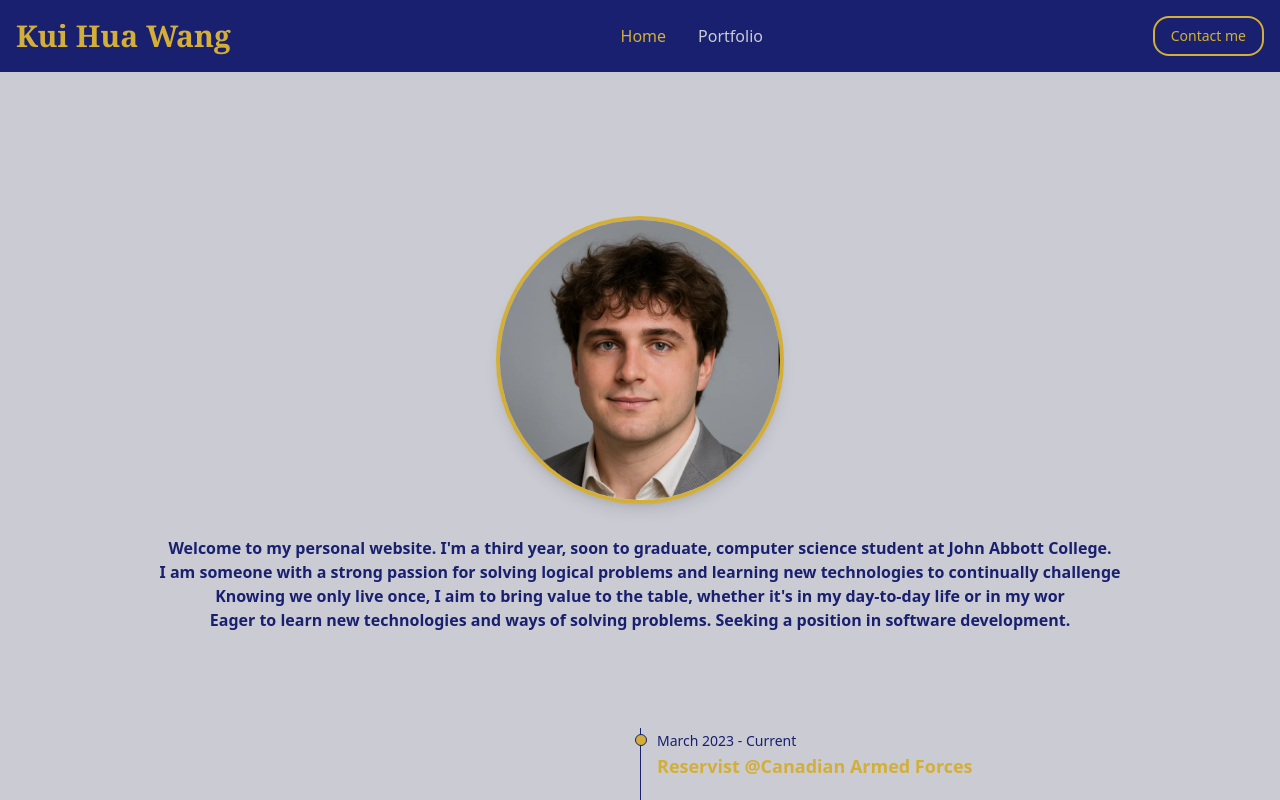
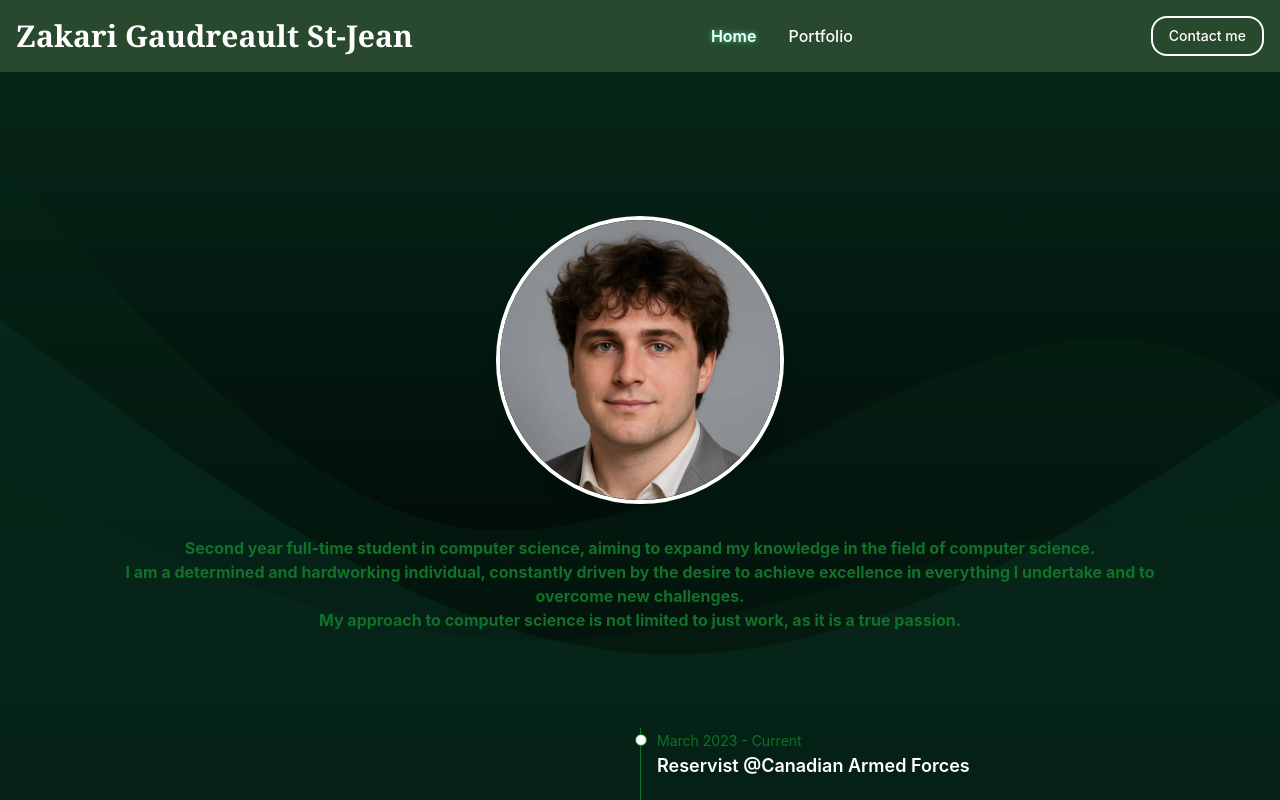
Before and after one commit to ZakariGaudreault/MyPorfolio, a Next.js app: page / in a window 1280 px wide. Shown: the top 800 px of the page. Built offline with nearby package versions, Linux system fonts and the light colour scheme.

Commit message:
greatly improved color synergy

```diff
--- a/app/globals.css
+++ b/app/globals.css
@@ -3,25 +3,29 @@
 @tailwind utilities;
 
 :root {
-  --foreground-rgb: 0, 0, 0;
-  --background-start-rgb: 214, 219, 220;
-  --background-end-rgb: 255, 255, 255;
+  --foreground-rgb: 255, 255, 255;
 }
 
-@media (prefers-color-scheme: light) {
-  :root {
-    --foreground-rgb: 0, 0, 255;
-    --background-start-rgb: 0, 0, 0;
-    --background-end-rgb: 0, 0, 0;
+body {
+  background: transparent;
+  color: white;
+  font-family: 'Inter', sans-serif;
+}
+
+
+
+
+@keyframes pulse-slow {
+  0%, 100% {
+    transform: scale(1);
+    opacity: 0.2;
+  }
+  50% {
+    transform: scale(1.5);
+    opacity: 0.5;
   }
 }
 
-body {
-  color: rgb(var(--foreground-rgb));
-  background: linear-gradient(
-      to bottom,
-      transparent,
-      rgb(var(--background-end-rgb))
-    )
-    rgb(var(--background-start-rgb));
+.animate-pulse-slow {
+  animation: pulse-slow 4s infinite;
 }
--- a/app/layout.tsx
+++ b/app/layout.tsx
@@ -1,3 +1,4 @@
+// app/layout.tsx
 import type { Metadata } from "next";
 import "./globals.css";
 import Footer from "@/components/footer";
@@ -15,18 +16,52 @@ export default function RootLayout({
   children: React.ReactNode;
 }) {
   return (
-    <React.StrictMode>
-      <html lang="en" className="bg-tertiary">
-        <body>
-          <Navbar />
+    <html lang="en">
+      <body className="relative">
+        {/* ✅ Full-page Background with Waves */}
+        <div className="fixed inset-0 -z-10">
+          <svg
+            className="w-full h-full"
+            viewBox="0 0 1440 320"
+            preserveAspectRatio="none"
+            xmlns="http://www.w3.org/2000/svg"
+          >
+            <defs>
+              <linearGradient id="greenGradient" x1="0" y1="0" x2="0" y2="1">
+                <stop offset="0%" stopColor="#062a1a" />         {/* dark forest green */}
+                <stop offset="100%" stopColor="#000000ff" />       {/* light turquoise */}
+              </linearGradient>
+            </defs>
+            <rect width="100%" height="100%" fill="url(#greenGradient)" />
 
-          <div className="flex min-h-screen flex-col items-center justify-between lg:p-24 p-8 bg-tertiary">
-            {children}
-          </div>
+            {/* Layer 1 */}
+            <path
+              fill="#062718ff"
+              fillOpacity="0.4"
+              d="M0,64L80,96C160,128,320,192,480,208C640,224,800,192,960,165.3C1120,139,1280,117,1440,160L1440,320L0,320Z"
+            />
+            {/* Layer 2 */}
+            <path
+              fill="#0b3e2e"
+              fillOpacity="0.3"
+              d="M0,128L120,160C240,192,480,256,720,261.3C960,267,1200,213,1320,186.7L1440,160L1440,320L0,320Z"
+            />
+            {/* Layer 3 */}
+            <path
+              fill="#0b361cff"
+              fillOpacity="0.2"
+              d="M0,192L100,208C200,224,400,256,600,256C800,256,1000,224,1200,213.3C1400,203,1440,192,1440,192L1440,320L0,320Z"
+            />
+          </svg>
+        </div>
 
-          <Footer />
-        </body>
-      </html>
-    </React.StrictMode>
+        {/* Page Content */}
+        <Navbar />
+        <main className="relative z-10 min-h-screen flex flex-col items-center justify-between p-8 lg:p-24">
+          {children}
+        </main>
+        <Footer />
+      </body>
+    </html>
   );
 }
--- a/components/navbar.tsx
+++ b/components/navbar.tsx
@@ -4,10 +4,9 @@ import Link from "next/link";
 
 export default function Navbar() {
   const pathName = usePathname();
-  const button = {
-    active: "text-primary",
-    inactive: "text-tertiary hover:text-primary",
-  };
+
+  // Replace this with your actual secondary color HEX code
+  const secondaryColorHex = "#34D399";
 
   const links = [
     { href: "/", label: "Home" },
@@ -15,11 +14,11 @@ export default function Navbar() {
   ];
 
   return (
-    <nav className="bg-secondary border-gray-200">
+    <nav className="bg-tertiary border-gray-200">
       <div className="max-w-screen-xl flex flex-wrap items-center justify-between mx-auto p-4">
         <a href="/" className="flex items-center space-x-3 rtl:space-x-reverse">
           <span className="self-center lg:text-3xl font-semibold whitespace-nowrap text-primary font-serif">
-            Kui Hua Wang
+            Zakari Gaudreault St-Jean
           </span>
         </a>
         <div className="flex md:order-2 space-x-3 md:space-x-0 rtl:space-x-reverse">
@@ -30,7 +29,7 @@ export default function Navbar() {
               );
             }}
             type="button"
-            className="text-primary bg-secondary hover:bg-primary border-2 hover:text-secondary border-primary font-medium rounded-2xl text-sm px-4 py-2 text-center"
+            className="text-primary bg-tertiary hover:bg-primary border-2 hover:text-tertiary border-primary font-medium rounded-2xl text-sm px-4 py-2 text-center"
           >
             Contact me
           </button>
@@ -40,7 +39,7 @@ export default function Navbar() {
             }}
             data-collapse-toggle="navbar-cta"
             type="button"
-            className="inline-flex items-center p-2 w-10 h-10 justify-center text-sm text-primary rounded-2xl md:hidden hover:bg-primary hover:text-secondary focus:outline-none focus:ring-2"
+            className="inline-flex items-center p-2 w-10 h-10 justify-center text-sm text-primary rounded-2xl md:hidden hover:bg-primary hover:text-tertiary focus:outline-none focus:ring-2"
             aria-controls="navbar-cta"
             aria-expanded="false"
           >
@@ -66,14 +65,21 @@ export default function Navbar() {
           className="items-center justify-between hidden w-full md:flex md:w-auto md:order-1"
           id="navbar-cta"
         >
-          <ul className="flex flex-col font-medium p-4 md:p-0 mt-4 border border-gray-100 rounded-2xl  md:space-x-8 rtl:space-x-reverse md:flex-row md:mt-0 md:border-0 bg-secondary ">
+          <ul className="flex flex-col font-medium p-4 md:p-0 mt-4 border border-gray-100 rounded-2xl md:space-x-8 rtl:space-x-reverse md:flex-row md:mt-0 md:border-0 bg-tertiary">
             {links.map(({ href, label }) => (
               <li key={href}>
                 <Link
                   href={href}
                   className={`${
-                    pathName === href ? button.active : button.inactive
+                    pathName === href
+                      ? "text-primary font-semibold"
+                      : "text-white hover:text-primary"
                   }`}
+                  style={
+                    pathName === href
+                      ? { textShadow: `0 0 5px ${secondaryColorHex}` }
+                      : {}
+                  }
                 >
                   {label}
                 </Link>
--- a/components/personalPresentation.tsx
+++ b/components/personalPresentation.tsx
@@ -10,26 +10,22 @@ export default function PersonalPresentation() {
       </div>
       <div className="text-center">
         <AnimatedText
-          text="Welcome to my personal website. I'm a third year, soon to graduate, computer science student at John Abbott College."
-          delay={50}
+          text="Second year full-time student in computer science, aiming to expand my knowledge in the field of computer science.
+"
+          delay={25}
           className="text-secondary font-bold"
         />
         <AnimatedText
-          text="I am someone with a strong passion for solving logical problems and learning new technologies to continually challenge
-          myself."
-          delay={50}
+          text=" I
+          am a determined and hardworking individual, constantly driven by the desire to achieve excellence in everything I
+          undertake and to overcome new challenges."
+          delay={25}
           className="text-secondary font-bold"
         />
         <AnimatedText
-          text="Knowing we only live once, I aim to bring value to the table, whether it's in my day-to-day life or in my
-          working environment."
-          delay={50}
-          className="text-secondary font-bold"
-        />
-        <AnimatedText
-          text="Eager to learn new technologies and ways of solving problems. Seeking a position in
-          software development."
-          delay={50}
+          text=" My approach to computer science is not limited to just work, as it is a true
+          passion."
+          delay={25}
           className="text-secondary font-bold"
         />
       </div>
--- a/components/profilePicture.tsx
+++ b/components/profilePicture.tsx
@@ -11,7 +11,7 @@ export default function ProfilePicture({
     <Image
       src={`${basePath}/profilepic.jpeg`}
       alt="Profile picture of website author"
-      width={724}
+      width={700}
       height={1086}
       className={`rounded-full object-cover object-top border-4 border-primary shadow-lg ${className}`}
     />
--- a/components/technicalSkills.tsx
+++ b/components/technicalSkills.tsx
@@ -20,7 +20,7 @@ const options = {
   },
   chart: {
     type: "packedbubble",
-    backgroundColor: "#CBCBD4",
+    backgroundColor: "#011307ff",
   },
   plotOptions: {
     packedbubble: {
--- a/tailwind.config.ts
+++ b/tailwind.config.ts
@@ -9,9 +9,9 @@ const config: Config = {
   theme: {
     extend: {
       colors: {
-        primary: "#D4AF37",
-        secondary: "#18206F",
-        tertiary: "#CBCBD4",
+        primary: "#ffffffff",
+        secondary: "#0f7227ff",
+        tertiary: "#28492eff",
       },
     },
   },
```
Also changed, not shown: public/profilepic.jpeg, 1 other file (tests, documents, lock files or other folders).
